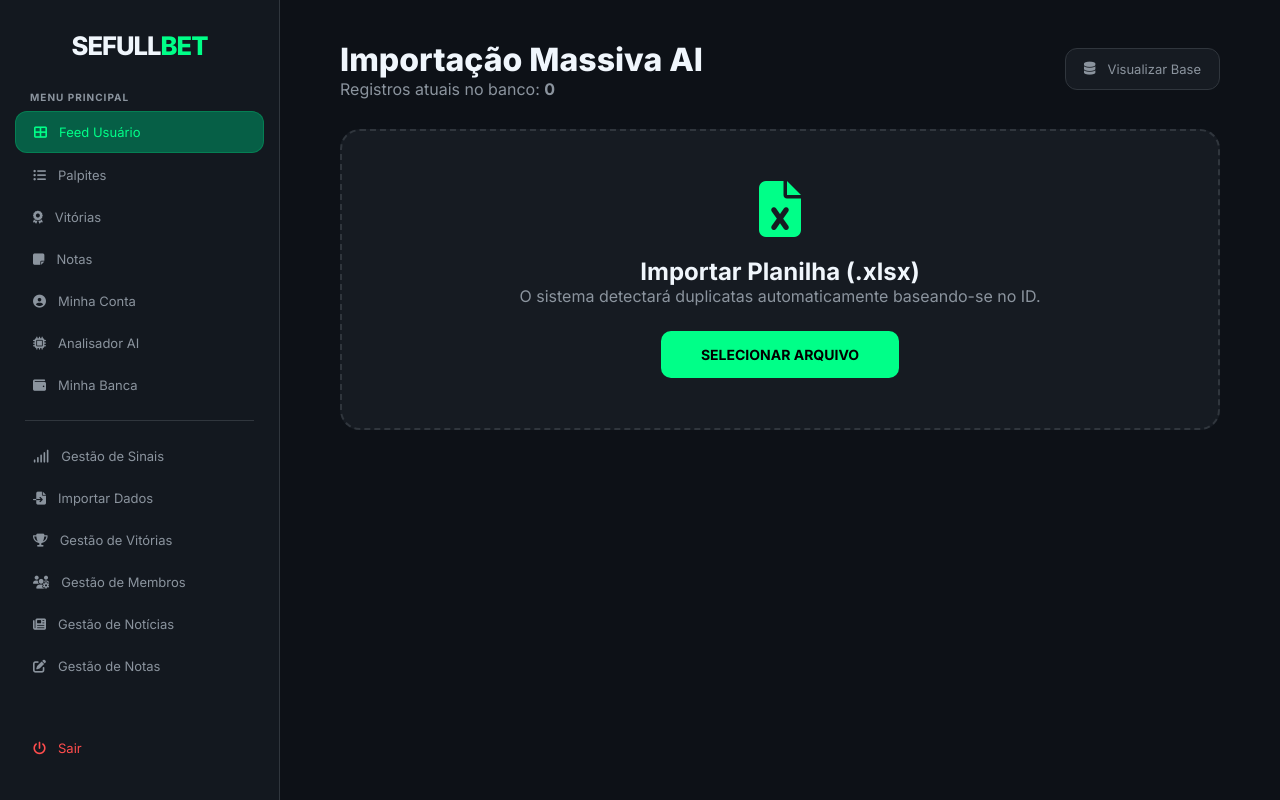
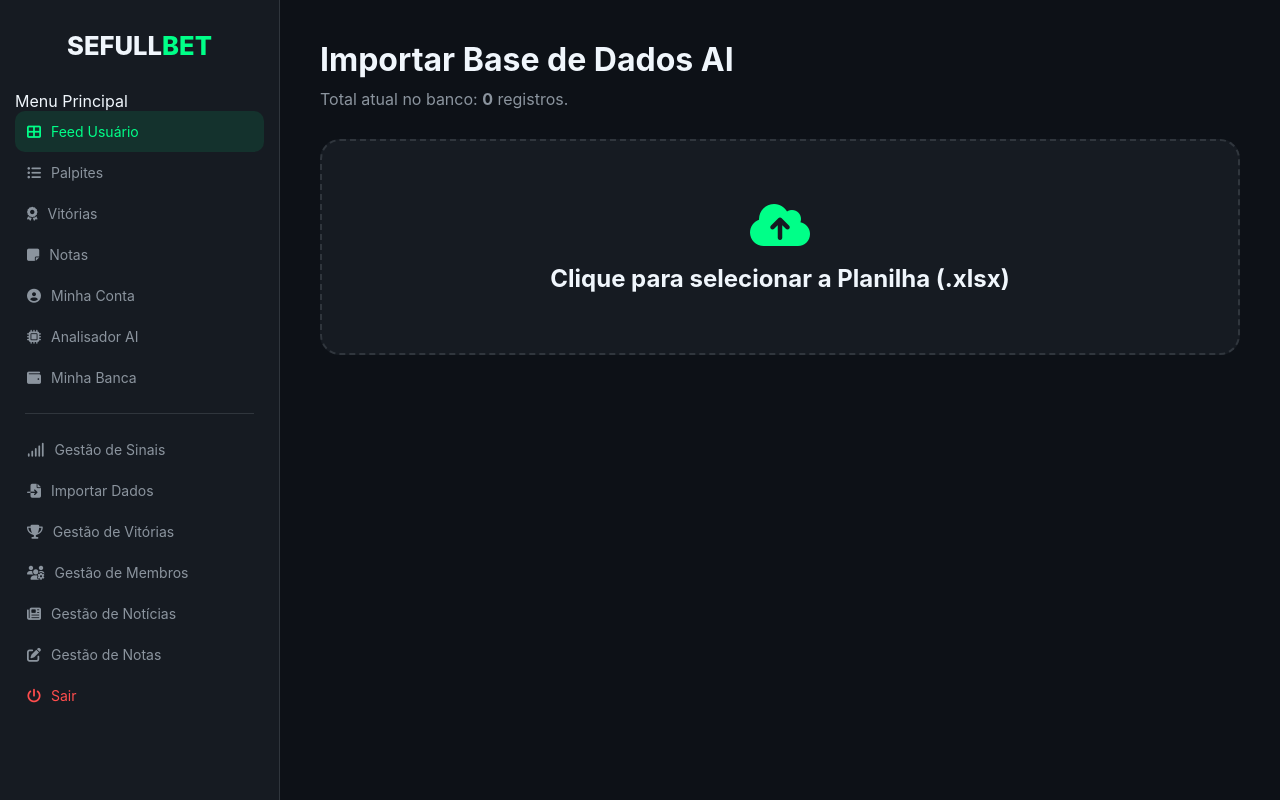
Before and after one commit to Everton-alt/SEFULLBET, a PHP site: page /importar_dados.php in a window 1280 px wide, after a click on "Clique para selecionar a Planilha (.xlsx)". Run offline with PHP 8.4, Linux system fonts and the light colour scheme; the visitor is signed in with stand-in values (Sample User, id 1); data that the repository does not hold is empty; some libraries are stand-ins or nearby versions.

Commit message:
Update importar_dados.php

```diff
--- a/importar_dados.php
+++ b/importar_dados.php
@@ -1,100 +1,45 @@
 <?php
 require_once 'config.php';
-
-// Proteção de Acesso
-if (!isset($_SESSION['usuario_id'])) {
-    header("Location: login.php");
-    exit();
-}
-
-// Consulta de estatísticas rápidas para o topo
+if (!isset($_SESSION['usuario_id'])) { header("Location: login.php"); exit(); }
 $total_base = $pdo->query("SELECT COUNT(*) FROM base_analisador")->fetchColumn();
 ?>
 <!DOCTYPE html>
 <html lang="pt-br">
 <head>
     <meta charset="UTF-8">
-    <meta name="viewport" content="width=device-width, initial-scale=1.0">
     <title>Importar Base AI | SeFull Bet</title>
-
-    <!-- Bibliotecas Necessárias -->
     <script src="https://cdn.sheetjs.com/xlsx-0.20.0/package/dist/xlsx.full.min.js"></script>
     <link rel="stylesheet" href="https://cdnjs.cloudflare.com/ajax/libs/font-awesome/6.4.0/css/all.min.css">
-    <link href="https://fonts.googleapis.com/css2?family=Inter:wght@300;400;600;700;800&display=swap" rel="stylesheet">
+    <style>
+        :root { --primary: #00ff88; --bg: #0d1117; --card: #161b22; --border: #30363d; --text: #f0f6fc; --text-dim: #8b949e; --warning: #ffd700; --danger: #ff4d4d; }
+        * { margin: 0; padding: 0; box-sizing: border-box; font-family: 'Inter', sans-serif; }
+        body { background: var(--bg); color: var(--text); display: flex; min-height: 100vh; }
 
-    <style>
-        :root {
-            --primary: #00ff88;
-            --bg: #0d1117;
-            --card: #161b22;
-            --border: #30363d;
-            --text-main: #f0f6fc;
-            --text-dim: #8b949e;
-            --danger: #ff4d4d;
-            --warning: #ffd700;
-        }
+        /* Sidebar */
+        nav { width: 280px; background: var(--card); border-right: 1px solid var(--border); padding: 30px 15px; position: fixed; height: 100vh; }
+        .nav-logo { font-weight: 800; font-size: 1.6rem; text-align: center; margin-bottom: 30px; }
+        .nav-logo span { color: var(--primary); }
+        .nav-btn { color: var(--text-dim); padding: 12px; border-radius: 10px; text-decoration: none; display: flex; align-items: center; gap: 10px; font-size: 14px; transition: 0.3s; }
+        .nav-btn:hover, .nav-btn.active { background: rgba(0,255,136,0.1); color: var(--primary); }
 
-        * { margin: 0; padding: 0; box-sizing: border-box; font-family: 'Inter', sans-serif; }
+        /* Main Content */
+        main { flex: 1; margin-left: 280px; padding: 40px; }
+        .upload-area { background: var(--card); border: 2px dashed var(--border); border-radius: 20px; padding: 60px; text-align: center; cursor: pointer; transition: 0.3s; }
+        .upload-area:hover { border-color: var(--primary); }
 
-        body {
-            background-color: var(--bg);
-            color: var(--text-main);
-            display: flex;
-            min-height: 100vh;
-        }
+        #loading { display: none; margin-top: 20px; color: var(--primary); font-weight: bold; animation: pulse 1.5s infinite; }
+        @keyframes pulse { 50% { opacity: 0.4; } }
 
-        /* SIDEBAR IDENTICA */
-        nav {
-            width: 280px; background: rgba(22, 27, 34, 0.8); backdrop-filter: blur(10px);
-            border-right: 1px solid var(--border); padding: 30px 15px;
-            display: flex; flex-direction: column; position: fixed; height: 100vh;
-            overflow-y: auto; z-index: 1000;
-        }
+        #conflict-panel { display: none; background: var(--card); border: 1px solid var(--border); border-radius: 15px; margin-top: 30px; overflow: hidden; }
+        .conf-header { padding: 20px; background: rgba(255,215,0,0.1); display: flex; justify-content: space-between; align-items: center; }
+        .table-wrapper { max-height: 350px; overflow-y: auto; }
+        table { width: 100%; border-collapse: collapse; font-size: 11px; }
+        th { background: #000; padding: 12px; color: var(--text-dim); text-align: left; position: sticky; top: 0; }
+        td { padding: 10px; border-bottom: 1px solid var(--border); }
 
-        .nav-logo { font-weight: 800; font-size: 1.6rem; letter-spacing: -1px; margin-bottom: 30px; text-align: center; }
-        .nav-logo span { color: var(--primary); }
-        .nav-group { margin-bottom: 25px; }
-        .nav-label { font-size: 10px; color: var(--text-dim); text-transform: uppercase; letter-spacing: 1px; margin-left: 15px; margin-bottom: 8px; display: block; font-weight: 700; }
-
-        .nav-btn {
-            color: var(--text-dim); padding: 12px 18px; border-radius: 12px; text-decoration: none;
-            display: flex; align-items: center; gap: 12px; font-size: 13px; font-weight: 500;
-            transition: 0.3s; margin-bottom: 2px;
-        }
-        .nav-btn:hover { background: rgba(255,255,255,0.05); color: #fff; }
-        .nav-btn.active { background: #065f46; color: var(--primary); border: 1px solid rgba(0, 255, 136, 0.2); }
-
-        /* CONTEÚDO */
-        main { flex: 1; margin-left: 280px; padding: 40px 60px; width: calc(100% - 280px); }
-
-        .header-flex { display: flex; justify-content: space-between; align-items: center; margin-bottom: 30px; }
-
-        .upload-container {
-            background: var(--card); border: 2px dashed var(--border);
-            padding: 50px; border-radius: 20px; text-align: center; transition: 0.3s;
-        }
-        .upload-container:hover { border-color: var(--primary); }
-
-        #loading { display: none; margin-top: 20px; color: var(--primary); font-weight: 800; animation: pulse 1.5s infinite; }
-        @keyframes pulse { 50% { opacity: 0.5; } }
-
-        /* PAINEL DE CONFLITOS */
-        #conflict-panel {
-            display: none; background: var(--card); border: 1px solid var(--border);
-            border-radius: 20px; margin-top: 30px; overflow: hidden;
-        }
-        .conflict-header { background: rgba(255, 215, 0, 0.1); padding: 20px; border-bottom: 1px solid var(--border); display: flex; justify-content: space-between; align-items: center; }
-
-        .table-wrapper { max-height: 400px; overflow-y: auto; }
-        table { width: 100%; border-collapse: collapse; font-size: 12px; }
-        th { background: #0d1117; padding: 12px; text-align: left; color: var(--text-dim); position: sticky; top: 0; }
-        td { padding: 10px 12px; border-bottom: 1px solid var(--border); }
-
-        .btn-action {
-            padding: 12px 20px; border-radius: 10px; border: none; font-weight: 700; cursor: pointer; text-transform: uppercase; font-size: 11px;
-        }
-        .btn-replace { background: var(--warning); color: #000; }
-        .btn-ignore { background: var(--primary); color: #000; }
+        .btn { padding: 10px 20px; border-radius: 8px; border: none; font-weight: bold; cursor: pointer; }
+        .btn-primary { background: var(--primary); color: #000; }
+        .btn-warn { background: var(--warning); color: #000; }
     </style>
 </head>
 <body>
@@ -131,121 +76,87 @@ $total_base = $pdo->query("SELECT COUNT(*) FROM base_analisador")->fetchColumn()
 </nav>
 
 <main>
-    <div class="header-flex">
-        <div>
-            <h1 style="font-weight: 800;">Importação Massiva AI</h1>
-            <p style="color: var(--text-dim);">Registros atuais no banco: <b><?= $total_base ?></b></p>
-        </div>
-        <button onclick="window.location.href='base_dados_ai.php'" class="nav-btn" style="background: var(--card); border: 1px solid var(--border);">
-            <i class="fas fa-database"></i> Visualizar Base
-        </button>
+    <h1 style="margin-bottom: 10px;">Importar Base de Dados AI</h1>
+    <p style="color: var(--text-dim); margin-bottom: 30px;">Total atual no banco: <strong><?= $total_base ?></strong> registros.</p>
+
+    <div class="upload-area" onclick="document.getElementById('file-input').click()">
+        <i class="fas fa-cloud-upload-alt" style="font-size: 3rem; color: var(--primary);"></i>
+        <h2 style="margin-top: 15px;">Clique para selecionar a Planilha (.xlsx)</h2>
+        <input type="file" id="file-input" accept=".xlsx, .xls" style="display: none;">
+        <div id="loading">PROCESSANDO DADOS... POR FAVOR AGUARDE...</div>
     </div>
 
-    <div class="upload-container">
-        <i class="fas fa-file-excel" style="font-size: 3.5rem; color: var(--primary); margin-bottom: 20px;"></i>
-        <h2>Importar Planilha (.xlsx)</h2>
-        <p style="color: var(--text-dim); margin-bottom: 25px;">O sistema detectará duplicatas automaticamente baseando-se no ID.</p>
-
-        <input type="file" id="file-input" accept=".xlsx, .xls" style="display: none;">
-        <button onclick="document.getElementById('file-input').click()" class="btn-action btn-ignore" style="padding: 15px 40px; font-size: 14px;">
-            Selecionar Arquivo
-        </button>
-
-        <div id="loading">LENDO PLANILHA E VERIFICANDO CONFLITOS...</div>
-    </div>
-
-    <!-- PAINEL DE CONFLITOS -->
     <div id="conflict-panel">
-        <div class="conflict-header">
+        <div class="conf-header">
             <div>
-                <h3 style="color: var(--warning);"><i class="fas fa-exclamation-triangle"></i> Conflitos Detectados (<span id="count-conflicts">0</span>)</h3>
-                <p style="font-size: 12px; color: var(--text-main);">Estes registros já existem no banco. O que deseja fazer?</p>
+                <h3 style="color: var(--warning)">⚠️ Conflitos de ID Detectados (<span id="count-c">0</span>)</h3>
+                <p style="font-size: 12px;">Estes registros já existem. Como deseja proceder?</p>
             </div>
             <div style="display: flex; gap: 10px;">
-                <button class="btn-action btn-ignore" onclick="processarFinal('ignore')">Ignorar Existentes</button>
-                <button class="btn-action btn-replace" onclick="processarFinal('replace')">Substituir Todos</button>
+                <button class="btn btn-primary" onclick="salvarFinal('ignore')">PULAR EXISTENTES</button>
+                <button class="btn btn-warn" onclick="salvarFinal('replace')">SUBSTITUIR TODOS</button>
             </div>
         </div>
         <div class="table-wrapper">
-            <table>
-                <thead id="thead"></thead>
-                <tbody id="tbody"></tbody>
-            </table>
+            <table><thead id="thead"></thead><tbody id="tbody"></tbody></table>
         </div>
     </div>
 </main>
 
 <script>
-    let dadosPlanilha = [];
-    let IDsConflitantes = [];
+    let tempDados = [];
 
     document.getElementById('file-input').addEventListener('change', function(e) {
         const file = e.target.files[0];
         if (!file) return;
 
         document.getElementById('loading').style.display = 'block';
-        document.getElementById('conflict-panel').style.display = 'none';
-
         const reader = new FileReader();
         reader.onload = function(e) {
             const data = new Uint8Array(e.target.result);
             const workbook = XLSX.read(data, {type: 'array'});
-            const sheet = workbook.Sheets[workbook.SheetNames[0]];
-            dadosPlanilha = XLSX.utils.sheet_to_json(sheet);
+            tempDados = XLSX.utils.sheet_to_json(workbook.Sheets[workbook.SheetNames[0]]);
 
-            // Envia para o PHP verificar o que já existe no banco
-            verificarConflitos(dadosPlanilha);
+            fetch('verificar_conflitos_ai.php', {
+                method: 'POST',
+                body: JSON.stringify(tempDados)
+            })
+            .then(res => res.json())
+            .then(res => {
+                document.getElementById('loading').style.display = 'none';
+                if (res.conflitos.length > 0) {
+                    document.getElementById('conflict-panel').style.display = 'block';
+                    document.getElementById('count-c').innerText = res.conflitos.length;
+                    renderPreview(res.conflitos);
+                } else {
+                    salvarFinal('ignore');
+                }
+            });
         };
         reader.readAsArrayBuffer(file);
     });
 
-    function verificarConflitos(dados) {
-        fetch('verificar_conflitos_ai.php', {
-            method: 'POST',
-            headers: {'Content-Type': 'application/json'},
-            body: JSON.stringify(dados)
-        })
-        .then(res => res.json())
-        .then(res => {
-            document.getElementById('loading').style.display = 'none';
-            IDsConflitantes = res.conflitos;
-
-            if (IDsConflitantes.length > 0) {
-                document.getElementById('conflict-panel').style.display = 'block';
-                document.getElementById('count-conflicts').innerText = IDsConflitantes.length;
-
-                // Renderiza prévia
-                const head = document.getElementById('thead');
-                const body = document.getElementById('tbody');
-                const colunas = Object.keys(IDsConflitantes[0]);
-
-                head.innerHTML = `<tr>${colunas.map(c => `<th>${c}</th>`).join('')}</tr>`;
-                body.innerHTML = IDsConflitantes.slice(0, 10).map(linha => `
-                    <tr>${colunas.map(c => `<td>${linha[c] || ''}</td>`).join('')}</tr>
-                `).join('') + (IDsConflitantes.length > 10 ? '<tr><td colspan="100%">... e outros registros</td></tr>' : '');
-
-            } else {
-                processarFinal('ignore'); // Sem conflitos, salva direto
-            }
-        });
+    function renderPreview(lista) {
+        const cols = Object.keys(lista[0]);
+        document.getElementById('thead').innerHTML = `<tr>${cols.map(c => `<th>${c}</th>`).join('')}</tr>`;
+        document.getElementById('tbody').innerHTML = lista.slice(0, 5).map(l => `<tr>${cols.map(c => `<td>${l[c]}</td>`).join('')}</tr>`).join('');
     }
 
-    function processarFinal(acao) {
-        document.getElementById('loading').innerText = "SALVANDO NO BANCO DE DADOS... AGUARDE...";
+    function salvarFinal(acao) {
+        document.getElementById('loading').innerText = "GRAVANDO NO BANCO... AGUARDE...";
         document.getElementById('loading').style.display = 'block';
 
         fetch('salvar_base_ai.php', {
             method: 'POST',
-            headers: {'Content-Type': 'application/json'},
-            body: JSON.stringify({ acao: acao, dados: dadosPlanilha })
+            body: JSON.stringify({ acao: acao, dados: tempDados })
         })
         .then(res => res.json())
         .then(res => {
             alert(res.mensagem);
             location.reload();
-        });
+        })
+        .catch(err => alert("Erro ao salvar. Verifique o console."));
     }
 </script>
-
 </body>
 </html>
```
